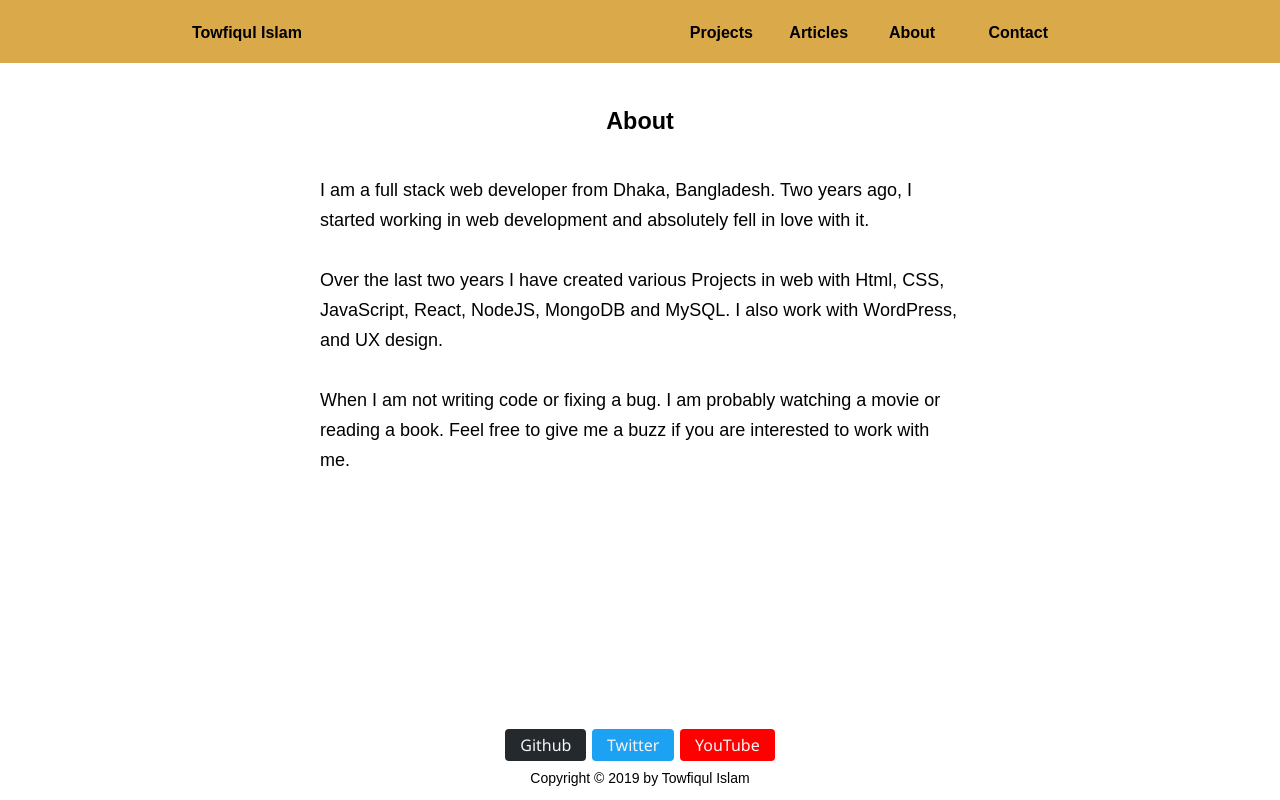
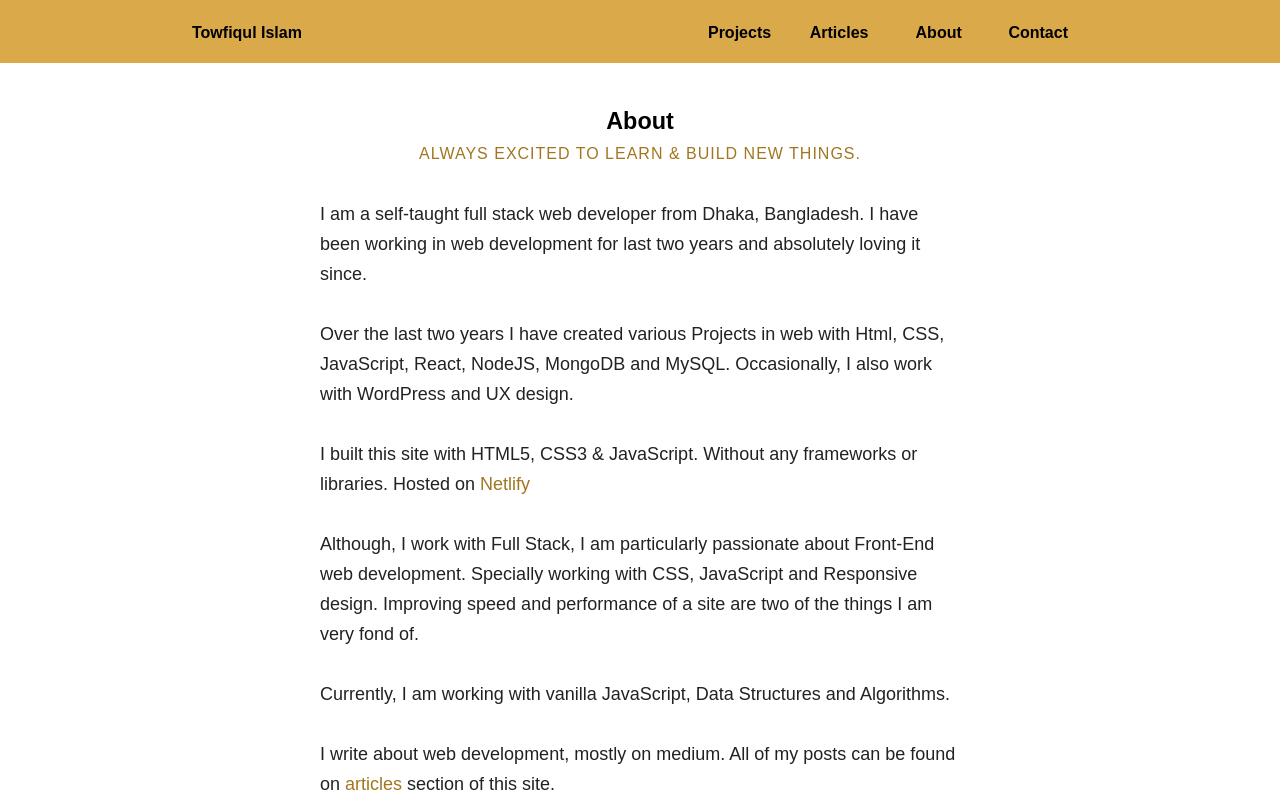
Before and after one commit to towfiqu/portfolio-production, a website built with Parcel: page src/about.html in a window 1280 px wide. Shown: the top 800 px of the page. Built offline with nearby package versions, Linux system fonts and the light colour scheme.

Commit message:
Rewriting the about

```diff
--- a/src/about.html
+++ b/src/about.html
@@ -37,14 +37,41 @@
     </div>
     <div class="about-container">
       <h3>About</h3>
+      <p class="subheader">Always excited to learn & build new things.</p>
       <p class="about-p">
-        I am a full stack web developer from Dhaka, Bangladesh. Two years ago, I
-        started working in web development and absolutely fell in love with it.
+        I am a self-taught full stack web developer from Dhaka, Bangladesh. I
+        have been working in web development for last two years and absolutely
+        loving it since.
         <br /><br />
         Over the last two years I have created various Projects in web with
-        Html, CSS, JavaScript, React, NodeJS, MongoDB and MySQL. I also work
-        with WordPress, and UX design. <br />
-        <br />
+        Html, CSS, JavaScript, React, NodeJS, MongoDB and MySQL. Occasionally, I
+        also work with WordPress and UX design. <br /><br />
+        I built this site with HTML5, CSS3 & JavaScript. Without any frameworks
+        or libraries. Hosted on
+        <a
+          class="link-inside-p"
+          target="_blank"
+          href="https://www.netlify.com/"
+          alt=""
+          >Netlify</a
+        >
+        <br /><br />
+        Although, I work with Full Stack, I am particularly passionate about
+        Front-End web development. Specially working with CSS, JavaScript and
+        Responsive design. Improving speed and performance of a site are two of
+        the things I am very fond of.
+        <br /><br />
+
+        Currently, I am working with vanilla JavaScript, Data Structures and
+        Algorithms. <br /><br />
+
+        I write about web development, mostly on medium. All of my posts can be
+        found on
+        <a class="link-inside-p" target="_blank" href="articles.html" alt=""
+          >articles</a
+        >
+        section of this site. <br /><br />
+
         When I am not writing code or fixing a bug. I am probably watching a
         movie or reading a book. Feel free to give me a buzz if you are
         interested to work with me.
--- a/src/styles/_about.scss
+++ b/src/styles/_about.scss
@@ -1,27 +1,45 @@
+@import './variables.scss';
 h3 {
   text-align: center;
   padding-top: 25px;
-  padding-bottom: 40px;
+
   font-weight: bold;
+}
+
+.about-container {
+  .subheader {
+    text-align: center;
+    padding-bottom: 20px;
+    text-transform: uppercase;
+    font-size: 16px;
+    letter-spacing: 1px;
+    color: #a27620;
+    margin-top: 10px;
+  }
 }
 
 .about-p {
   font-size: 18px;
   line-height: 30px;
+  font-weight: 500;
   width: 50%;
   margin: auto;
   font-weight: 500px;
+  color: #222;
+}
+
+.link-inside-p {
+  color: #a27620;
+  // font-weight: bold;
 }
 
 @media (max-width: 800px) {
   .about-p {
     width: 90%;
     margin: auto;
+    padding-top: 20px;
+  }
+  .subheader {
+    display: none;
   }
 }
-
-@media (min-width: 500px) {
-  #about-footer {
-    position: fixed;
-  }
-}
--- a/src/styles/_navbar.scss
+++ b/src/styles/_navbar.scss
@@ -9,10 +9,12 @@
     list-style: none;
     display: grid;
     grid-template-columns: repeat(9, 1fr);
+    justify-items: center;
     padding: 20px;
 
     .home {
       grid-column: span 5;
+      justify-self: start;
     }
   }
   a {
```
Also changed, not shown: src/index.html (+5 -5 lines), dist/about.html, dist/articles.html, dist/contact.html, dist/index.html, dist/index.js, dist/projects.html, 10 other files.
